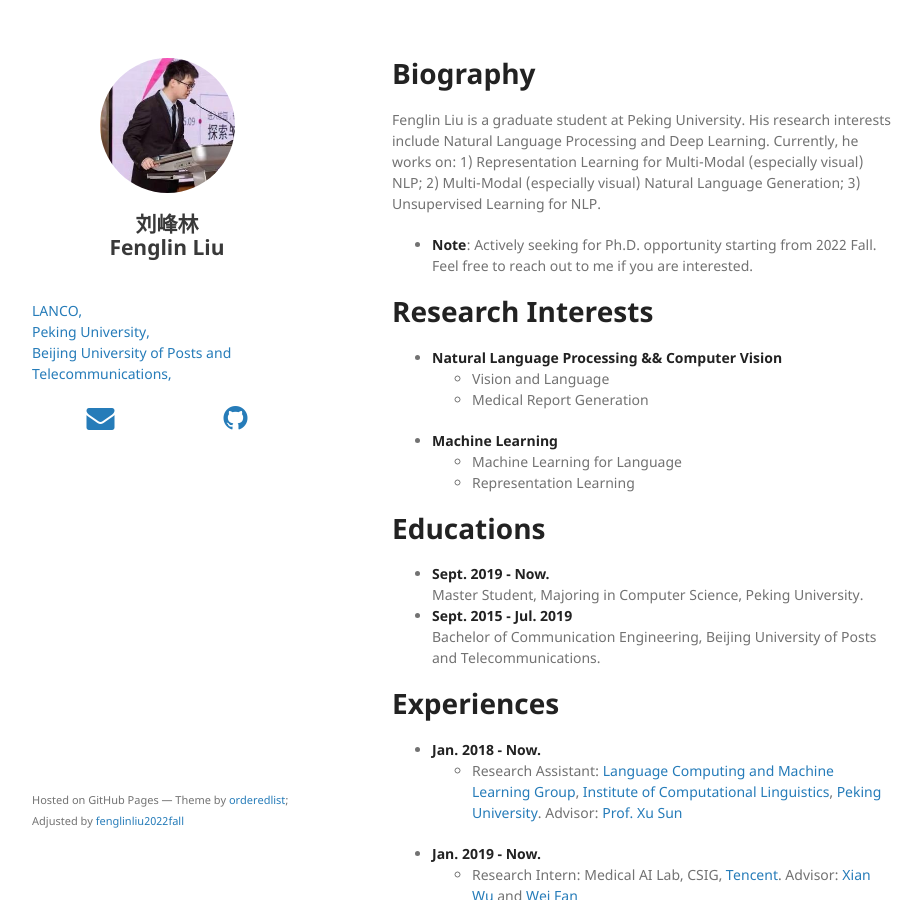
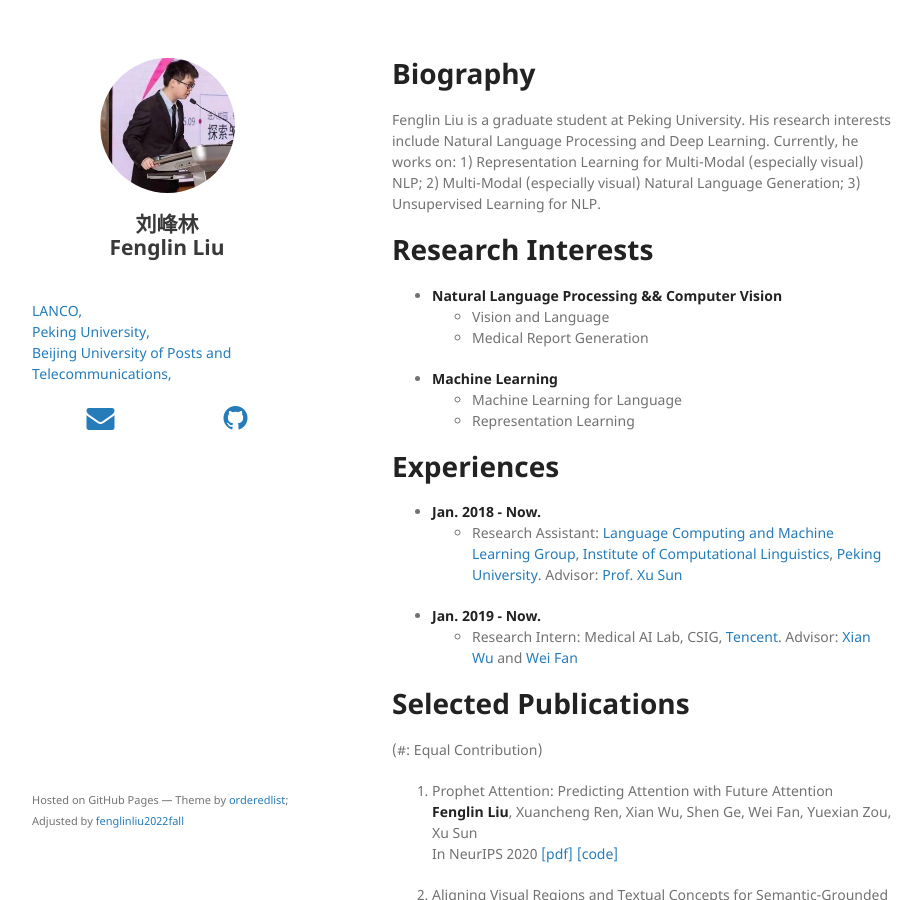
Before and after one commit to fenglinliu2022fall/fenglinliu2022fall.github.io, a Jekyll site: the page built from index.md, in a window 1280 px wide and 900 px high. Shown: the whole window, without its empty margins (178-1100 px from the left). Built offline with Jekyll 4.4.1, drawn with Linux system fonts in a browser that asks for light colours; nearby versions of some CDN libraries; our own code applies the rules of GitHub Pages for plain Markdown files.

Commit message:
Update index.md

```diff
--- a/index.md
+++ b/index.md
@@ -1,7 +1,5 @@
 # Biography
 Fenglin Liu is a graduate student at Peking University. His research interests include Natural Language Processing and Deep Learning. Currently, he works on: 1) Representation Learning for Multi-Modal (especially visual) NLP; 2) Multi-Modal (especially visual) Natural Language Generation; 3) Unsupervised Learning for NLP.
-
-* **Note**: Actively seeking for Ph.D. opportunity starting from 2022 Fall. Feel free to reach out to me if you are interested.
 
 # Research Interests
 
@@ -12,13 +10,6 @@ Fenglin Liu is a graduate student at Peking University. His research interests i
 * **Machine Learning**
   * Machine Learning for Language
   * Representation Learning
-
-# Educations
-
-- **Sept. 2019 - Now.**
-  Master Student, Majoring in Computer Science, Peking University.
-- **Sept. 2015 - Jul. 2019**
-  Bachelor of Communication Engineering, Beijing University of Posts and Telecommunications.
 
 # Experiences
 
```
